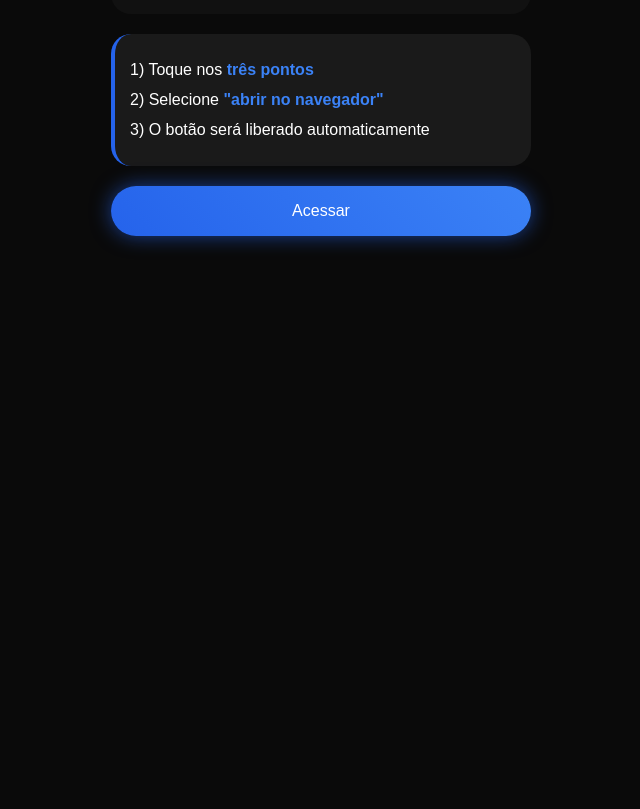
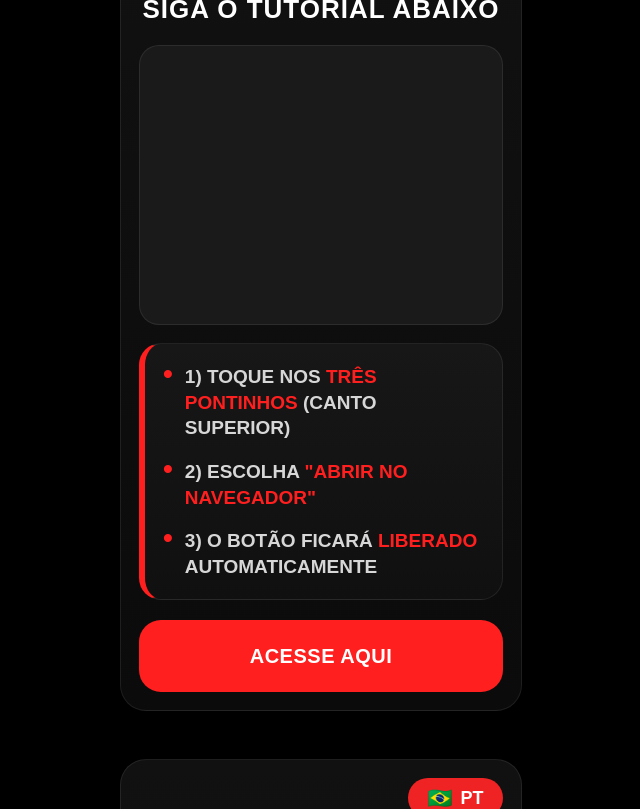
Before and after one commit to gringatinas/privadinho, a plain HTML site: page index.html in a window 1280 px wide. Shown: the part 111-920 px from the top of the page, without its empty margins (319-959 px from the left). Before the commit the page ends 800 px from the top, so only its background shows below. Drawn offline with Linux system fonts and the light colour scheme.

Commit message:
Update index.html

```diff
--- a/index.html
+++ b/index.html
@@ -2,10 +2,9 @@
 <html lang="pt-BR">
 <head>
 <meta charset="UTF-8">
-<meta name="viewport" content="width=device-width, initial-scale=1.0">
+<meta name="viewport" content="width=device-width,initial-scale=1.0">
 <title>Acesso</title>
 
-<!-- Meta Pixel -->
 <script>
 !function(f,b,e,v,n,t,s)
 {if(f.fbq)return;n=f.fbq=function(){n.callMethod?
@@ -17,131 +16,423 @@ s.parentNode.insertBefore(t,s)}(window, document,'script',
 'https://connect.facebook.net/en_US/fbevents.js');
 fbq('init', '800612109674856');
 fbq('track', 'PageView');
+fbq('track', 'ViewContent');
 </script>
-<noscript><img height="1" width="1" style="display:none"
-src="https://www.facebook.com/tr?id=800612109674856&ev=PageView&noscript=1"
-/></noscript>
+<noscript>
+<img height="1" width="1" style="display:none"
+src="https://www.facebook.com/tr?id=800612109674856&ev=PageView&noscript=1"/>
+</noscript>
+
 <style>
-body {
-  margin: 0;
-  font-family: Arial, sans-serif;
-  background: #0a0a0a;
-  color: #fff;
+*{
+  margin:0;
+  padding:0;
+  box-sizing:border-box;
 }
 
-.container {
-  max-width: 420px;
-  margin: auto;
-  padding: 20px;
+body{
+  background:#000;
+  font-family:Arial,Helvetica,sans-serif;
+  color:#fff;
 }
 
-.header {
-  background: #111;
-  border-radius: 20px;
-  padding: 15px;
-  text-align: center;
-  margin-top: 20px;
+.wrapper{
+  width:100%;
+  max-width:430px;
+  margin:0 auto;
+  padding:18px 14px 30px;
 }
 
-h1 {
-  font-size: 22px;
+.box{
+  background:linear-gradient(180deg,#111,#0b0b0b);
+  border:1px solid rgba(255,255,255,.08);
+  border-radius:26px;
+  padding:18px;
+  box-shadow:0 10px 30px rgba(0,0,0,.45);
 }
 
-.card {
-  background: #1a1a1a;
-  border-radius: 20px;
-  padding: 15px;
-  margin-top: 20px;
-  border-left: 4px solid #2563eb;
+.lang{
+  width:95px;
+  margin-left:auto;
+  background:#ef2323;
+  border-radius:30px;
+  padding:8px 12px;
+  display:flex;
+  align-items:center;
+  justify-content:center;
+  gap:8px;
+  font-weight:700;
+  font-size:18px;
 }
 
-.step {
-  margin: 12px 0;
+.lang span{
+  font-size:20px;
 }
 
-.step span {
-  color: #3b82f6;
-  font-weight: bold;
+.title{
+  text-align:center;
+  font-size:26px;
+  font-weight:800;
+  letter-spacing:1px;
+  margin:28px 0 20px;
 }
 
-.btn {
-  width: 100%;
-  padding: 16px;
-  border-radius: 50px;
-  border: none;
-  margin-top: 20px;
-  font-size: 16px;
-  background: #333;
-  color: #777;
-  cursor: not-allowed;
-  transition: 0.3s;
+.video{
+  width:100%;
+  height:280px;
+  border-radius:20px;
+  overflow:hidden;
+  background:#1a1a1a;
+  border:1px solid rgba(255,255,255,.08);
 }
 
-.btn.active {
-  background: linear-gradient(45deg, #2563eb, #3b82f6);
-  color: #fff;
-  cursor: pointer;
-  box-shadow: 0 0 20px rgba(37,99,235,0.6);
+.video video,
+.video iframe,
+.video img{
+  width:100%;
+  height:100%;
+  object-fit:cover;
+  display:block;
 }
 
-.footer {
-  text-align: center;
-  color: #888;
-  margin-top: 10px;
-  font-size: 14px;
+.steps{
+  margin-top:18px;
+  padding:20px 18px;
+  border-radius:22px;
+  background:linear-gradient(180deg,#171717,#101010);
+  border:1px solid rgba(255,255,255,.08);
+  border-left:6px solid #ff1f1f;
+}
+
+.item{
+  display:flex;
+  gap:12px;
+  align-items:flex-start;
+  margin-bottom:18px;
+  font-size:19px;
+  font-weight:800;
+  line-height:1.35;
+  color:#d7d7d7;
+}
+
+.item:last-child{
+  margin-bottom:0;
+}
+
+.dot{
+  color:#ff1f1f;
+  font-size:28px;
+  line-height:20px;
+}
+
+.red{
+  color:#ff1f1f;
+}
+
+.btn{
+  width:100%;
+  height:72px;
+  margin-top:20px;
+  border:none;
+  border-radius:22px;
+  background:#2d2d2d;
+  color:#7d7d7d;
+  font-size:20px;
+  font-weight:900;
+  letter-spacing:.5px;
+  cursor:not-allowed;
+}
+
+.btn.active{
+  background:#ff1f1f;
+  color:#fff;
+  cursor:pointer;
+}
+
+.info{
+  text-align:center;
+  margin-top:16px;
+  font-size:18px;
+  font-weight:900;
+  color:#ff1f1f;
 }
 </style>
 </head>
 
 <body>
 
-<div class="container">
+<div class="wrapper">
+  <div class="box">
 
-  <div class="header">
-    <h1>Área de acesso</h1>
+    <div class="lang"><span>🇧🇷</span> PT</div>
+
+    <div class="title">SIGA O TUTORIAL ABAIXO</div>
+
+    <div class="video">
+      <!-- COLOQUE SEU VÍDEO AQUI -->
+      <!-- Exemplo:
+      <video autoplay muted loop playsinline controls>
+        <source src="video.mp4" type="video/mp4">
+      </video>
+      -->
     </div>
 
-  <div class="card">
-    <div class="step">1) Toque nos <span>três pontos</span></div>
-    <div class="step">2) Selecione <span>"abrir no navegador"</span></div>
-    <div class="step">3) O botão será liberado automaticamente</div>
+    <div class="steps">
+      <div class="item">
+        <div class="dot">•</div>
+        <div>1) TOQUE NOS <span class="red">TRÊS PONTINHOS</span> (CANTO SUPERIOR)</div>
       </div>
 
-  <button id="btn" class="btn">Abra no navegador primeiro</button>
-  <div id="msg" class="footer">Necessário abrir no navegador para continuar</div>
+      <div class="item">
+        <div class="dot">•</div>
+        <div>2) ESCOLHA <span class="red">"ABRIR NO NAVEGADOR"</span></div>
+      </div>
 
+      <div class="item">
+        <div class="dot">•</div>
+        <div>3) O BOTÃO FICARÁ <span class="red">LIBERADO</span> AUTOMATICAMENTE</div>
+      </div>
+    </div>
+
+    <button id="btn" class="btn">ABRA NO NAVEGADOR PRIMEIRO</button>
+
+    <div id="msg" class="info">ABRA NO NAVEGADOR PARA CONTINUAR</div>
+
+  </div>
 </div>
 
 <script>
 const btn = document.getElementById("btn");
 const msg = document.getElementById("msg");
 
-function isInApp() {
-  const ua = navigator.userAgent || '';
-  return ua.includes('FBAN') || ua.includes('FBAV') || ua.includes('Instagram') || ua.includes('TikTok');
+function isInApp(){
+  const ua = navigator.userAgent || "";
+  return ua.includes("FBAN") ||
+         ua.includes("FBAV") ||
+         ua.includes("Instagram") ||
+         ua.includes("TikTok");
 }
 
-// evento intermediário
-setTimeout(() => {
 fbq('track', 'ViewContent');
-}, 3000);
 
-if (!isInApp()) {
-
-  setTimeout(() => {
+if(!isInApp()){
   btn.classList.add("active");
-    btn.innerText = "Acessar";
-
+  btn.innerText = "ACESSE AQUI";
   msg.style.display = "none";
 
-    btn.onclick = () => {
+  btn.onclick = function(){
     fbq('track', 'Lead');
-      window.location.href = "https://t.me/yasmimsilxa_bot";
-    };
-
-  }, 2000);
+    window.location.href = "https://t.me/+fXv56a_K9GphYWE5";
+  }
 }
 </script>
 
 </body>
 </html>
+
+<style>
+*{
+  margin:0;
+  padding:0;
+  box-sizing:border-box;
+}
+
+body{
+  background:#000;
+  font-family:Arial,Helvetica,sans-serif;
+  color:#fff;
+}
+
+.wrapper{
+  width:100%;
+  max-width:430px;
+  margin:0 auto;
+  padding:18px 14px 30px;
+}
+
+.box{
+  background:linear-gradient(180deg,#111,#0b0b0b);
+  border:1px solid rgba(255,255,255,.08);
+  border-radius:26px;
+  padding:18px;
+  box-shadow:0 10px 30px rgba(0,0,0,.45);
+}
+
+.lang{
+  width:95px;
+  margin-left:auto;
+  background:#ef2323;
+  border-radius:30px;
+  padding:8px 12px;
+  display:flex;
+  align-items:center;
+  justify-content:center;
+  gap:8px;
+  font-weight:700;
+  font-size:18px;
+}
+
+.lang span{
+  font-size:20px;
+}
+
+.title{
+  text-align:center;
+  font-size:26px;
+  font-weight:800;
+  letter-spacing:1px;
+  margin:28px 0 20px;
+}
+
+.video{
+  width:100%;
+  height:280px;
+  border-radius:20px;
+  overflow:hidden;
+  background:#1a1a1a;
+  border:1px solid rgba(255,255,255,.08);
+}
+
+.video video,
+.video iframe,
+.video img{
+  width:100%;
+  height:100%;
+  object-fit:cover;
+  display:block;
+}
+
+.steps{
+  margin-top:18px;
+  padding:20px 18px;
+  border-radius:22px;
+  background:linear-gradient(180deg,#171717,#101010);
+  border:1px solid rgba(255,255,255,.08);
+  border-left:6px solid #ff1f1f;
+}
+
+.item{
+  display:flex;
+  gap:12px;
+  align-items:flex-start;
+  margin-bottom:18px;
+  font-size:19px;
+  font-weight:800;
+  line-height:1.35;
+  color:#d7d7d7;
+}
+
+.item:last-child{
+  margin-bottom:0;
+}
+
+.dot{
+  color:#ff1f1f;
+  font-size:28px;
+  line-height:20px;
+}
+
+.red{
+  color:#ff1f1f;
+}
+
+.btn{
+  width:100%;
+  height:72px;
+  margin-top:20px;
+  border:none;
+  border-radius:22px;
+  background:#2d2d2d;
+  color:#7d7d7d;
+  font-size:20px;
+  font-weight:900;
+  letter-spacing:.5px;
+  cursor:not-allowed;
+}
+
+.btn.active{
+  background:#ff1f1f;
+  color:#fff;
+  cursor:pointer;
+}
+
+.info{
+  text-align:center;
+  margin-top:16px;
+  font-size:18px;
+  font-weight:900;
+  color:#ff1f1f;
+}
+</style>
+</head>
+
+<body>
+
+<div class="wrapper">
+  <div class="box">
+
+    <div class="lang"><span>🇧🇷</span> PT</div>
+
+    <div class="title">SIGA O TUTORIAL ABAIXO</div>
+
+    <div class="video">
+      <!-- COLOQUE SEU VÍDEO AQUI -->
+      <!-- Exemplo:
+      <video autoplay muted loop playsinline controls>
+        <source src="video.mp4" type="video/mp4">
+      </video>
+      -->
+    </div>
+
+    <div class="steps">
+      <div class="item">
+        <div class="dot">•</div>
+        <div>1) TOQUE NOS <span class="red">TRÊS PONTINHOS</span> (CANTO SUPERIOR)</div>
+      </div>
+
+      <div class="item">
+        <div class="dot">•</div>
+        <div>2) ESCOLHA <span class="red">"ABRIR NO NAVEGADOR"</span></div>
+      </div>
+
+      <div class="item">
+        <div class="dot">•</div>
+        <div>3) O BOTÃO FICARÁ <span class="red">LIBERADO</span> AUTOMATICAMENTE</div>
+      </div>
+    </div>
+
+    <button id="btn" class="btn">ABRA NO NAVEGADOR PRIMEIRO</button>
+
+    <div id="msg" class="info">ABRA NO NAVEGADOR PARA CONTINUAR</div>
+
+  </div>
+</div>
+
+<script>
+const btn = document.getElementById("btn");
+const msg = document.getElementById("msg");
+
+function isInApp(){
+  const ua = navigator.userAgent || "";
+  return ua.includes("FBAN") ||
+         ua.includes("FBAV") ||
+         ua.includes("Instagram") ||
+         ua.includes("TikTok");
+}
+
+fbq('track', 'ViewContent');
+
+if(!isInApp()){
+  btn.classList.add("active");
+  btn.innerText = "ACESSE AQUI";
+  msg.style.display = "none";
+
+  btn.onclick = function(){
+    fbq('track', 'Lead');
+    window.location.href = "https://t.me/+fXv56a_K9GphYWE5";
+  }
+}
+</script>
+
+</body>
+</html>
```
Lines whose indentation alone changed are shown as unchanged.
